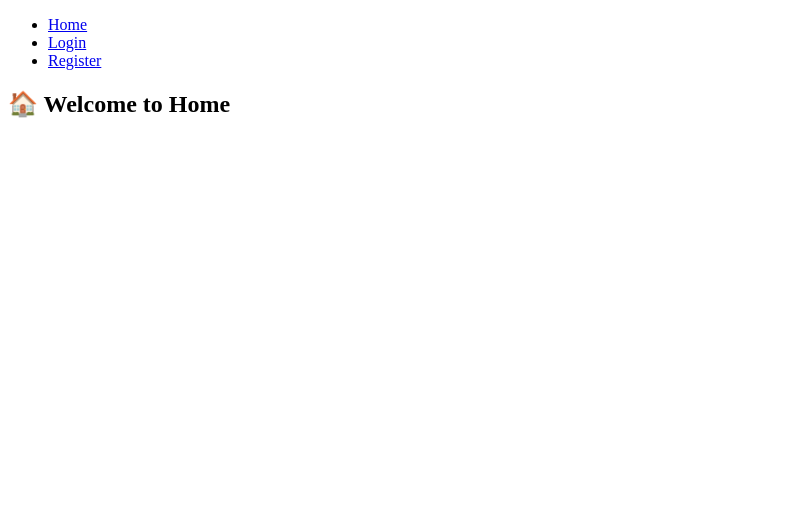
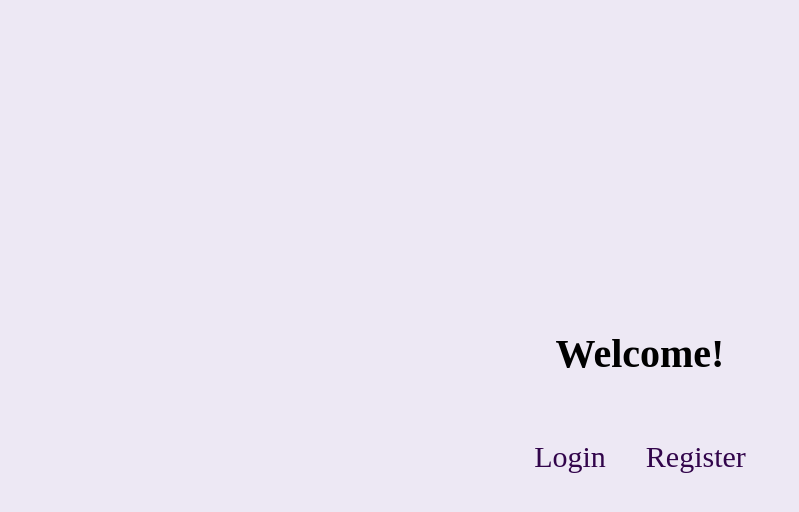
Before and after one commit to Kianpisheh/simple-auth, a React (Vite) app: page / in a window 1280 px wide. Shown: the top 512 px of the page, without its empty margins (0-799 px from the left). Built offline with nearby package versions, Linux system fonts and the light colour scheme.

Commit message:
styles-added

```diff
--- a/src/App.css
+++ b/src/App.css
@@ -0,0 +1,18 @@
+.main-container {
+    display: flex;
+    justify-content: center;
+    align-items: center;
+    height: 100%;
+}
+
+.main-container form {
+    align-items: center;
+    display: flex;
+    flex-direction: column;
+    gap: 20px;
+}
+
+.main-container h2 {
+    font-size: 20px;
+    text-align: center;
+}
--- a/src/App.jsx
+++ b/src/App.jsx
@@ -32,9 +32,6 @@ function App() {
 
     // Register function to create a new user
     const register = async (username, password) => {
-        console.log(username);
-        console.log(password);
-
         try {
             const res = await fetch(
                 "https://nodelogin-production.up.railway.app/register",
@@ -61,34 +58,9 @@ function App() {
         setUser(null);
     };
     return (
-        <div>
-            <nav>
-                <ul>
-                    <li>
-                        <Link to="/">Home</Link>
-                    </li>
-                    {user ? (
-                        <>
-                            <li>
-                                <button onClick={logout}>Logout</button>
-                            </li>
-                        </>
-                    ) : (
-                        <>
-                            <li>
-                                <Link to="/login">Login</Link>
-                            </li>
-                            <li>
-                                <Link to="/register">Register</Link>
-                            </li>
-                        </>
-                    )}
-                </ul>
-            </nav>
-
+        <div className="main-container">
             <Routes>
                 <Route path="/" element={<Home />} />
-
                 <Route path="/login" element={<Login onLogin={login} />} />
                 <Route
                     path="/register"
--- /dev/null
+++ b/src/Home.css
@@ -0,0 +1,34 @@
+.home-main {
+    display: flex;
+    flex-direction: column;
+}
+
+.home-main ul {
+    display: flex;
+    gap: 40px;
+    text-decoration: none;
+    justify-content: center;
+    align-items: center;
+    font-size: 30px;
+    list-style-type: none;
+    text-align: center;
+    padding: 0;
+}
+
+.home-main a {
+    color: rgb(50, 5, 75);
+    text-decoration: none;
+}
+
+.home-main a:visited {
+    color: rgb(50, 5, 75);
+}
+
+.home-main a:active {
+    color: rgb(50, 5, 75);
+}
+
+.home-main h2 {
+    font-size: 40px;
+    text-align: center;
+}
--- a/src/Home.jsx
+++ b/src/Home.jsx
@@ -1,4 +1,21 @@
+import "./Home.css";
+import { Link } from "react-router-dom";
+
 function Home() {
-    return <h2>🏠 Welcome to Home</h2>;
+    return (
+        <div className="home-main">
+            <h2>Welcome!</h2>
+            <div>
+                <ul>
+                    <li>
+                        <Link to="/login">Login</Link>
+                    </li>
+                    <li>
+                        <Link to="/register">Register</Link>
+                    </li>
+                </ul>
+            </div>
+        </div>
+    );
 }
 export default Home;
--- a/src/index.css
+++ b/src/index.css
@@ -0,0 +1,10 @@
+#root {
+    height: 100%;
+}
+
+html,
+body {
+    background: #ede8f4;
+    height: 100%;
+    margin: 0; /* Remove any default margin */
+}
--- a/src/main.jsx
+++ b/src/main.jsx
@@ -1,4 +1,3 @@
-import { StrictMode } from "react";
 import { createRoot } from "react-dom/client";
 import "./index.css";
 import App from "./App.jsx";
--- a/vite.config.js
+++ b/vite.config.js
@@ -1,7 +1,6 @@
 import { defineConfig } from "vite";
 import react from "@vitejs/plugin-react";
 
-// https://vite.dev/config/
 export default defineConfig({
     plugins: [react()],
 });
```
Also changed, not shown: src/AuthContext.jsx (deleted, +0 -55 lines).
